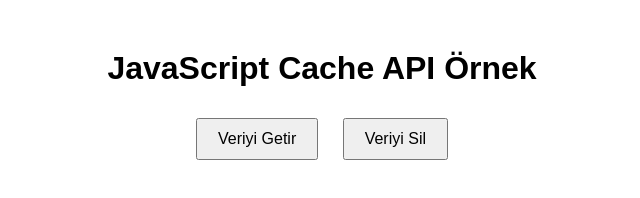
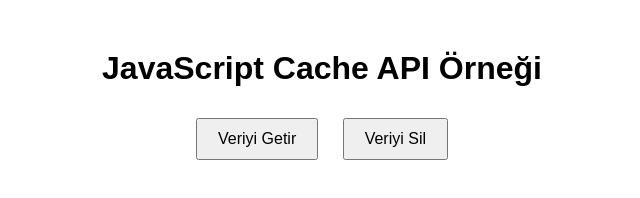
Before and after one commit to alperkilickaya/cache-example, a website: page index.html in a window 1280 px wide. Shown: the whole page, without its empty margins (318-958 px from the left). Drawn offline with Linux system fonts and the light colour scheme; files that its build step writes are made by us from their sources; files whose address does not match are found by name.

Commit message:
cache deneme

```diff
--- a/index.html
+++ b/index.html
@@ -16,7 +16,7 @@
     />
   </head>
   <body>
-    <h1>JavaScript Cache API Örnek</h1>
+    <h1>JavaScript Cache API Örneği</h1>
     <button id="fetch-data">Veriyi Getir</button>
     <button id="clear-cache">Veriyi Sil</button>
     <div id="output"></div>
```
